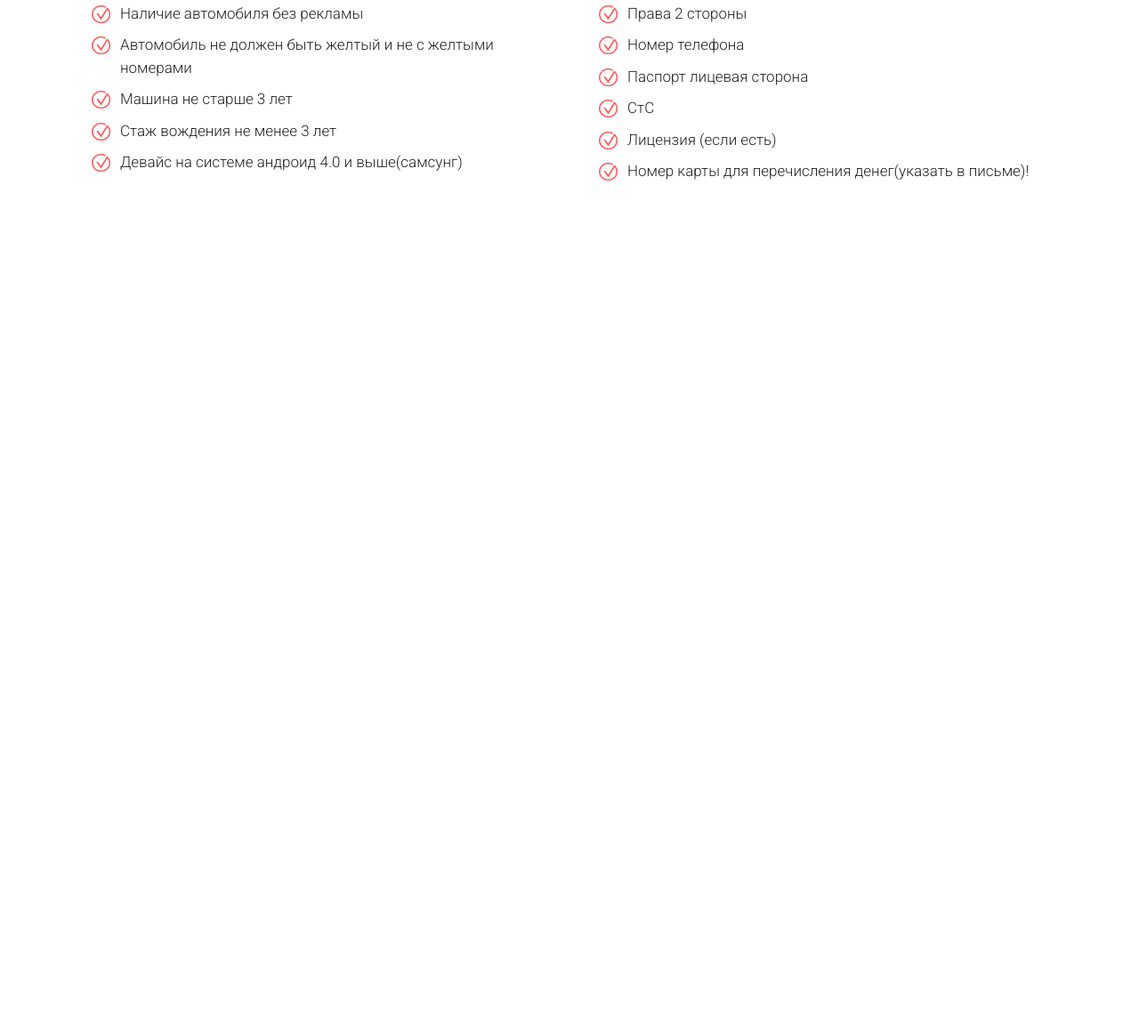
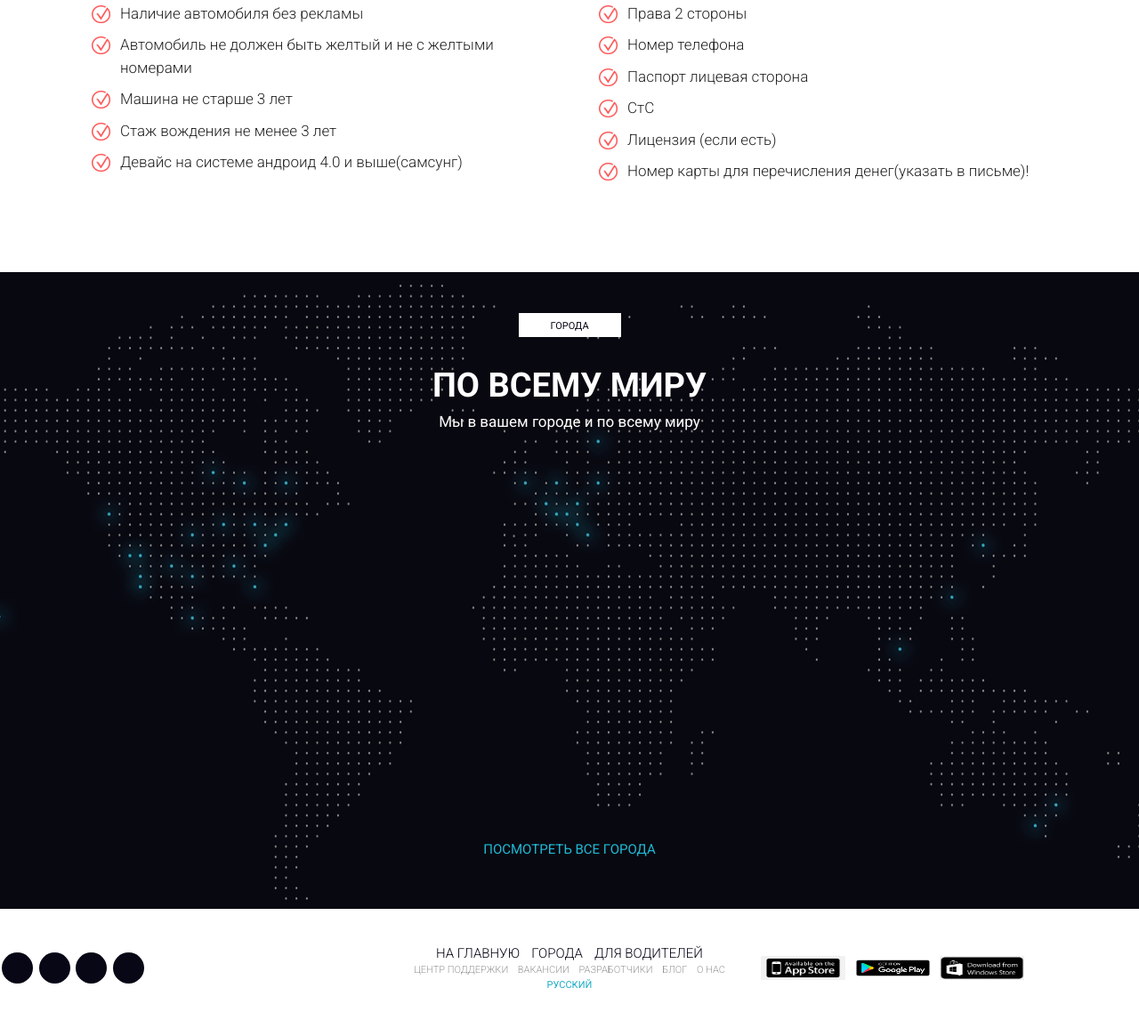
Before and after one commit to Solopgang116/uber777, a plain HTML site: page src/index.html in a window 1280 px wide. Shown: the part 4263-5419 px from the top of the page at 89% size. Before the commit the page ends 4569 px from the top, so only its background shows below. Drawn offline with Linux system fonts and the light colour scheme.

Commit message:
свёрстана шестая секция секция и footer

```diff
--- a/src/index.html
+++ b/src/index.html
@@ -307,5 +307,56 @@
         </div>
       </div>
     </section>
+    <section class="map">
+      <div class="container">
+        <div class="label label__white">города</div>
+        <div class="title title__white">По всему миру</div>
+        <div class="subtitle subtitle__white">Мы в вашем городе и по всему миру</div>
+        <a href="#" class="map__all">посмотреть все города</a>
+      </div>
+    </section>
+    <footer class="footer">
+      <div>
+        <div class="footer__social">
+          <a href="#" class="footer__social-facebook"></a>
+          <a href="#" class="footer__social-twiter"></a>
+          <a href="#" class="footer__social-in"></a>
+          <a href="#" class="footer__social-instogram"></a>
+        </div>
+      </div>
+
+      <div>
+        <div class="footer__info">
+          <div class="footer__nav">
+            <a href="#" class="footer__nav-link">на главную</a
+            ><a href="#" class="footer__nav-link">города</a
+            ><a href="#" class="footer__nav-link">для водителей</a>
+          </div>
+
+          <div class="footer__about">
+            <a href="#" class="footer__about-link">центр поддержки</a
+            ><a href="#" class="footer__about-link">вакансии</a
+            ><a href="#" class="footer__about-link">разработчики</a
+            ><a href="#" class="footer__about-link">блог</a
+            ><a href="#" class="footer__about-link">о нас</a>
+          </div>
+          <a class="footer__lg">русский</a>
+        </div>
+      </div>
+
+      <div>
+        <div class="footer__app">
+          <a href="" class="footer__app-link"
+            ><img src="icon/app_store.png" alt="App Store" class="footer__app-store"
+          /></a>
+          <a href="" class="footer__app-link"
+            ><img src="icon/google_store.png" alt="Google play" class="footer__app-google"
+          /></a>
+          <a href="" class="footer__app-link"
+            ><img src="icon/microsoft_store.png" alt="Windows store" class="footer__app-windows"
+          /></a>
+        </div>
+      </div>
+    </footer>
   </body>
 </html>
--- a/src/sass/style.sass
+++ b/src/sass/style.sass
@@ -352,3 +352,107 @@ nav
 		font-weight: 400
 		text-align: left
 		margin-top: 60px
+
+// секция шестая с картой
+.map
+	padding: 46px 0 22px 0
+	background: url('../img/world_bg.jpeg') center center/cover no-repeat
+	min-height: 716px
+	&__all
+		display: block
+		align-items: center
+		text-align: center
+		margin-top: 457px
+		color: rgb(31, 186, 214)
+		font-size: 15px
+		font-weight: 400
+		text-transform: uppercase
+
+// подвал
+.footer
+	display: flex
+	justify-content: space-around
+	align-items: center
+	min-height: 134px
+	& > div
+		width: 33%
+	&__social
+		width: 160px
+		height: 35px
+		display: flex
+		justify-content: space-between
+		align-items: center
+		&-facebook
+			width: 35px
+			height: 35px
+			border-radius: 100%
+			background: rgb(7, 7, 22)
+			display: flex
+			justify-content: center
+			align-items: center
+		&-twiter
+			width: 35px
+			height: 35px
+			border-radius: 100%
+			background: rgb(7, 7, 22)
+			display: flex
+			justify-content: center
+			align-items: center
+		&-in
+			width: 35px
+			height: 35px
+			border-radius: 100%
+			background: rgb(7, 7, 22)
+			display: flex
+			justify-content: center
+			align-items: center
+		&-instogram
+			width: 35px
+			height: 35px
+			border-radius: 100%
+			background: rgb(7, 7, 22)
+			display: flex
+			justify-content: center
+			align-items: center
+	&__info
+		display: flex
+		flex-direction: column
+		justify-content: space-between
+		align-items: center
+	&__nav
+		display: flex
+		justify-content: space-between
+		align-items: center
+		width: 300px
+		&-link
+			color: rgb(7, 7, 22)
+			font-size: 15px
+			font-weight: 300
+			text-align: left
+			text-transform: uppercase
+	&__about
+		display: flex
+		justify-content: space-between
+		align-items: center
+		width: 350px
+		&-link
+			color: rgb(153, 153, 153)
+			font-size: 11px
+			font-weight: 300
+			text-align: left
+			text-transform: uppercase
+	&__lg
+		color: $primary__color
+		font-size: 11px
+		font-weight: 400
+		text-align: center
+		text-transform: uppercase
+	&__app
+		width: 296px
+		height: 27px
+		display: flex
+		justify-content: space-between
+		align-items: center
+		img
+			width: 95px
+			height: 27px
```
Also changed, not shown: src/css/style.min.css, src/icon/app_store.png (added), src/icon/google_store.png (added), src/icon/microsoft_store.png (added), 1 other file.
